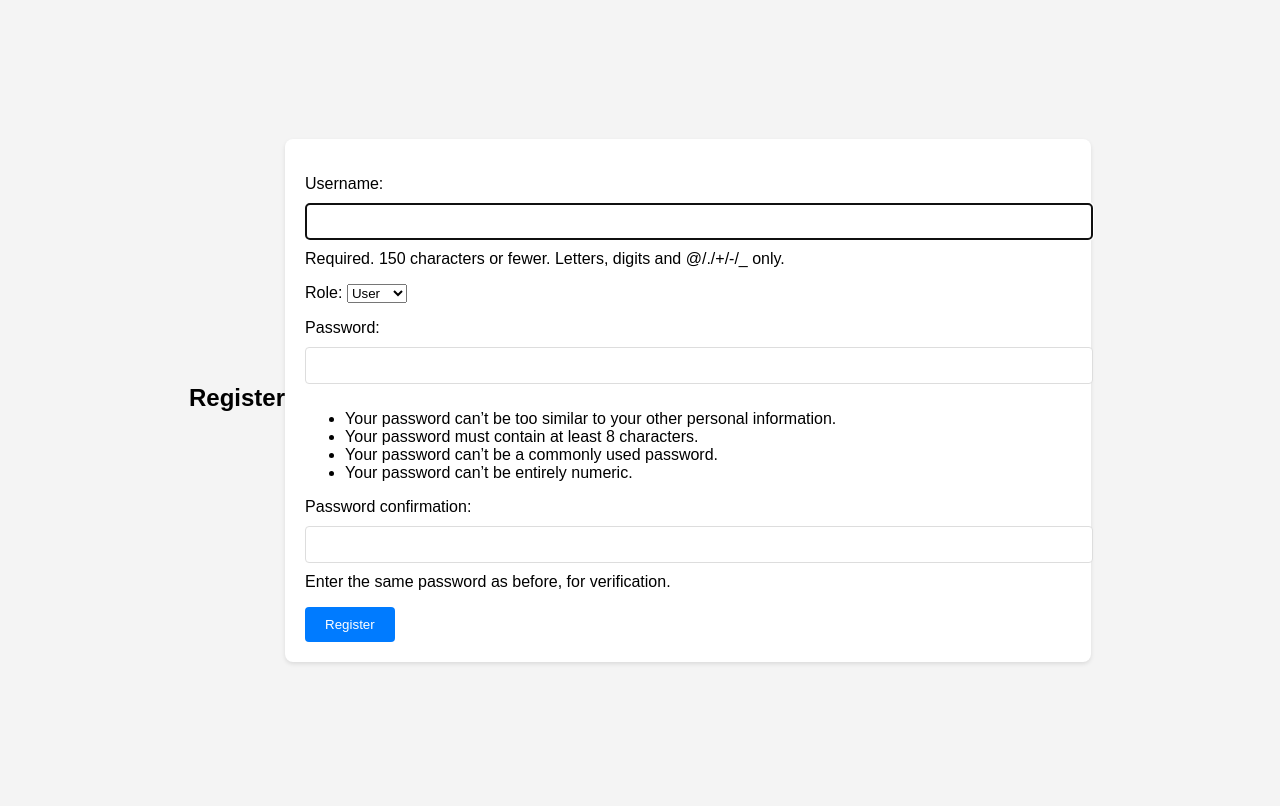
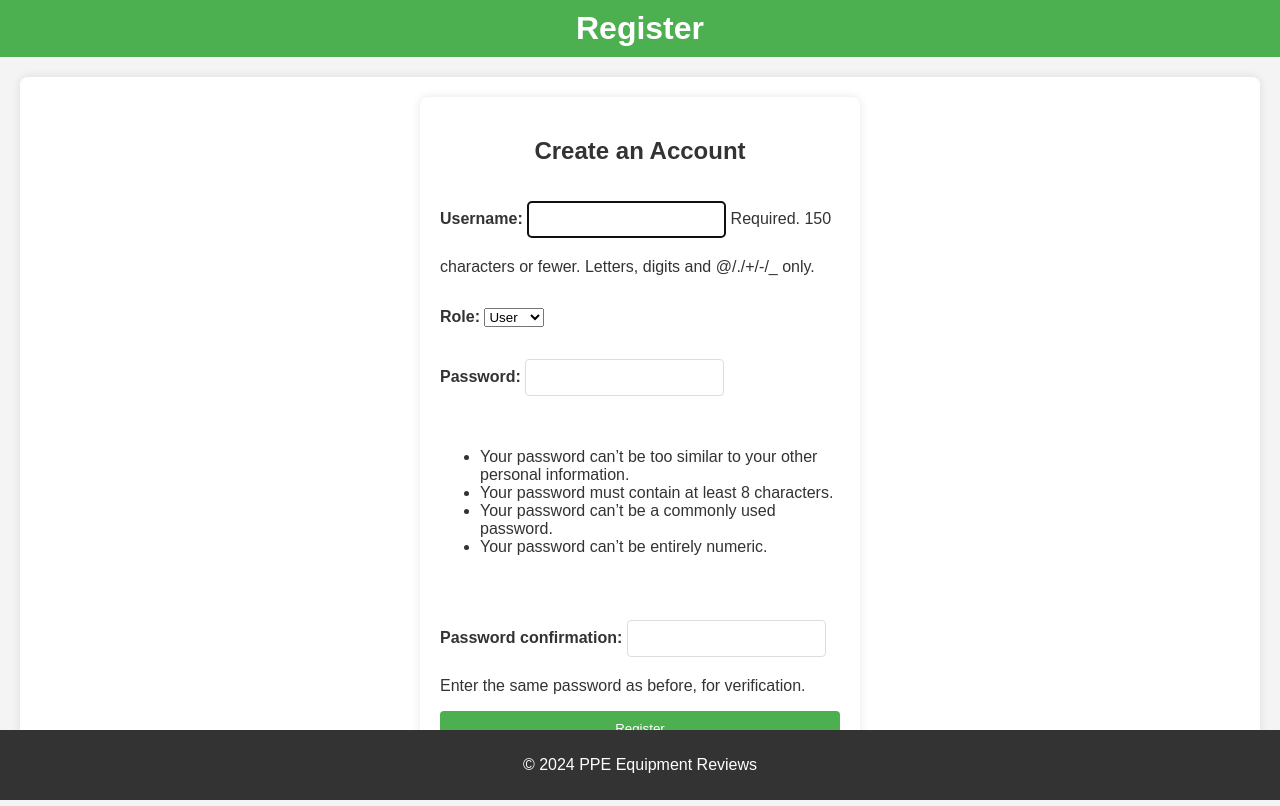
Before and after one commit to Mulloo/ggrr, a Django app: page /register/ in a window 1280 px wide. Before the commit the page ends 664 px from the top, so only its background shows below. Run offline with Django 4.2, Linux system fonts and the light colour scheme.

Commit message:
add: scripts.js update: register and login pages and css

```diff
--- a/reviews/static/reviews/styles.css
+++ b/reviews/static/reviews/styles.css
@@ -1,45 +1,197 @@
-/* static/reviews/styles.css */
-
+/* reviews/static/reviews/styles.css */
 body {
     font-family: Arial, sans-serif;
     background-color: #f4f4f4;
     margin: 0;
     padding: 0;
+    color: #333;
+}
+
+header {
+    background-color: #4CAF50;
+    color: white;
+    padding: 10px 0;
+    text-align: center;
+}
+
+header h1 {
+    margin: 0;
+}
+
+header nav ul {
+    list-style: none;
+    margin: 0;
+    padding: 0;
     display: flex;
     justify-content: center;
-    align-items: center;
-    height: 100vh;
 }
 
-form {
-    background: white;
-    padding: 20px;
-    border-radius: 8px;
-    box-shadow: 0 2px 4px rgba(0, 0, 0, 0.1);
+header nav ul li {
+    margin: 0 15px;
 }
 
-h1 {
-    font-size: 24px;
+header nav ul li a {
+    color: white;
+    text-decoration: none;
+    padding: 5px 10px;
+}
+
+header nav ul li a:hover {
+    background-color: #45a049;
+    border-radius: 5px;
+}
+
+.container {
+    max-width: 1200px;
+    margin: 20px auto;
+    padding: 20px;
+    background-color: white;
+    box-shadow: 0 0 10px rgba(0,0,0,0.1);
+    border-radius: 8px;
+}
+
+.hero {
+    text-align: center;
+}
+
+.hero-image {
+    margin-top: 20px;
+}
+
+.hero-image img {
+    max-width: 100%;
+    height: auto;
+    border-radius: 8px;
+}
+
+.reviews {
+    margin-top: 40px;
+}
+
+.reviews-list {
+    max-height: 400px;  /* Adjust as needed */
+    overflow-y: scroll;
+    border: 1px solid #ddd;
+    padding: 10px;
+    border-radius: 8px;
+    background-color: #fff;
+}
+
+.review {
     margin-bottom: 20px;
 }
 
-button {
-    background-color: #007bff;
+.review h3 {
+    margin-top: 0;
+}
+
+.slideshow {
+    margin-top: 40px;
+}
+
+.slideshow-container {
+    position: relative;
+    max-width: 100%;
+    margin: auto;
+    overflow: hidden;
+    border-radius: 8px;
+    border: 1px solid #ddd;  /* Added border */
+    background-color: #fff;
+}
+
+.slide {
+    display: none;
+    padding: 20px;
+    text-align: center;
+}
+
+/* Navigation buttons */
+.prev, .next {
+    cursor: pointer;
+    position: absolute;
+    top: 50%;
+    width: auto;
+    padding: 16px;
+    margin-top: -22px;
+    color: white;
+    font-weight: bold;
+    font-size: 18px;
+    transition: 0.6s ease;
+    border-radius: 0 3px 3px 0;
+    user-select: none;
+}
+
+.next {
+    right: 0;
+    border-radius: 3px 0 0 3px;
+}
+
+.prev {
+    left: 0;
+}
+
+.prev:hover, .next:hover {
+    background-color: rgba(0, 0, 0, 0.8);
+}
+
+/* Show the first slide by default */
+.slideshow-container .slide:first-child {
+    display: block;
+}
+
+footer {
+    text-align: center;
+    padding: 10px 0;
+    background-color: #333;
+    color: white;
+    position: fixed;
+    width: 100%;
+    bottom: 0;
+}
+
+/* Form styles */
+.form-container {
+    max-width: 400px;
+    margin: 0 auto;
+    padding: 20px;
+    background-color: #fff;
+    border-radius: 8px;
+    box-shadow: 0 0 10px rgba(0, 0, 0, 0.1);
+}
+
+.form-container h2 {
+    text-align: center;
+    margin-bottom: 20px;
+}
+
+.form-container form {
+    display: flex;
+    flex-direction: column;
+}
+
+.form-container label {
+    margin-bottom: 5px;
+    font-weight: bold;
+}
+
+.form-container input[type="text"],
+.form-container input[type="email"],
+.form-container input[type="password"] {
+    padding: 10px;
+    margin-bottom: 20px;
+    border: 1px solid #ddd;
+    border-radius: 4px;
+}
+
+.form-container button {
+    padding: 10px;
+    background-color: #4CAF50;
     color: white;
     border: none;
-    padding: 10px 20px;
     border-radius: 4px;
     cursor: pointer;
 }
 
-button:hover {
-    background-color: #0056b3;
+.form-container button:hover {
+    background-color: #45a049;
 }
-
-input {
-    width: 100%;
-    padding: 10px;
-    margin: 10px 0;
-    border: 1px solid #ddd;
-    border-radius: 4px;
-}
--- a/reviews/templates/reviews/register.html
+++ b/reviews/templates/reviews/register.html
@@ -8,11 +8,23 @@
     <link rel="stylesheet" type="text/css" href="{% static 'reviews/styles.css' %}">
 </head>
 <body>
+    <header>
         <h1>Register</h1>
+    </header>
+
+    <div class="container">
+        <div class="form-container">
+            <h2>Create an Account</h2>
             <form method="post">
                 {% csrf_token %}
                 {{ form.as_p }}
                 <button type="submit">Register</button>
             </form>
+        </div>
+    </div>
+
+    <footer>
+        <p>&copy; 2024 PPE Equipment Reviews</p>
+    </footer>
 </body>
 </html>
--- a/reviews/views.py
+++ b/reviews/views.py
@@ -1,10 +1,10 @@
 from django.shortcuts import render, redirect, get_object_or_404
 from django.contrib.auth import login
 from .forms import CustomerCreationForm, CustomerLoginForm, EquipmentForm
-from .models import Equipment
-
+from .models import Equipment, Review
 
 # Create your views here.
+
 
 def home_page(request):
     return render(request, 'reviews/home_page.html')
@@ -35,17 +35,19 @@ def user_login(request):
 
 
 def main_page(request):
-    reviews = reviews.view.object.all()
-    return render(request, 'reviews/main_page.html', {'reviews':reviews})
+    reviews = Review.objects.all()
+    return render(request, 'reviews/main_page.html', {'reviews': reviews})
 
 
 def equipment_list(request):
-    equipment = Equipment.object.all()
-    return render(request, 'reviews/equipment_list.html', {'equipment':equipment})
+    equipment = Equipment.objects.all()
+    return render(request, 'reviews/equipment_list.html', {'equipment': equipment})
+
 
 def equipment_detail(request, id):
     equipment = get_object_or_404(Equipment, id=id)
     return render(request, 'reviews/equipment_detail.html', {'equipment': equipment})
+
 
 def add_equipment(request):
     if request.method == 'POST':
```
Also changed, not shown: reviews/models.py (+6 -4 lines), reviews/static/reviews/scripts.js (added, +18 -0 lines), reviews/templates/reviews/home_page.html (+55 -4 lines), reviews/templates/reviews/login.html (+12 -0 lines), reviews/templates/reviews/main_page.html (+28 -11 lines). Lines whose indentation alone changed are shown as unchanged.
